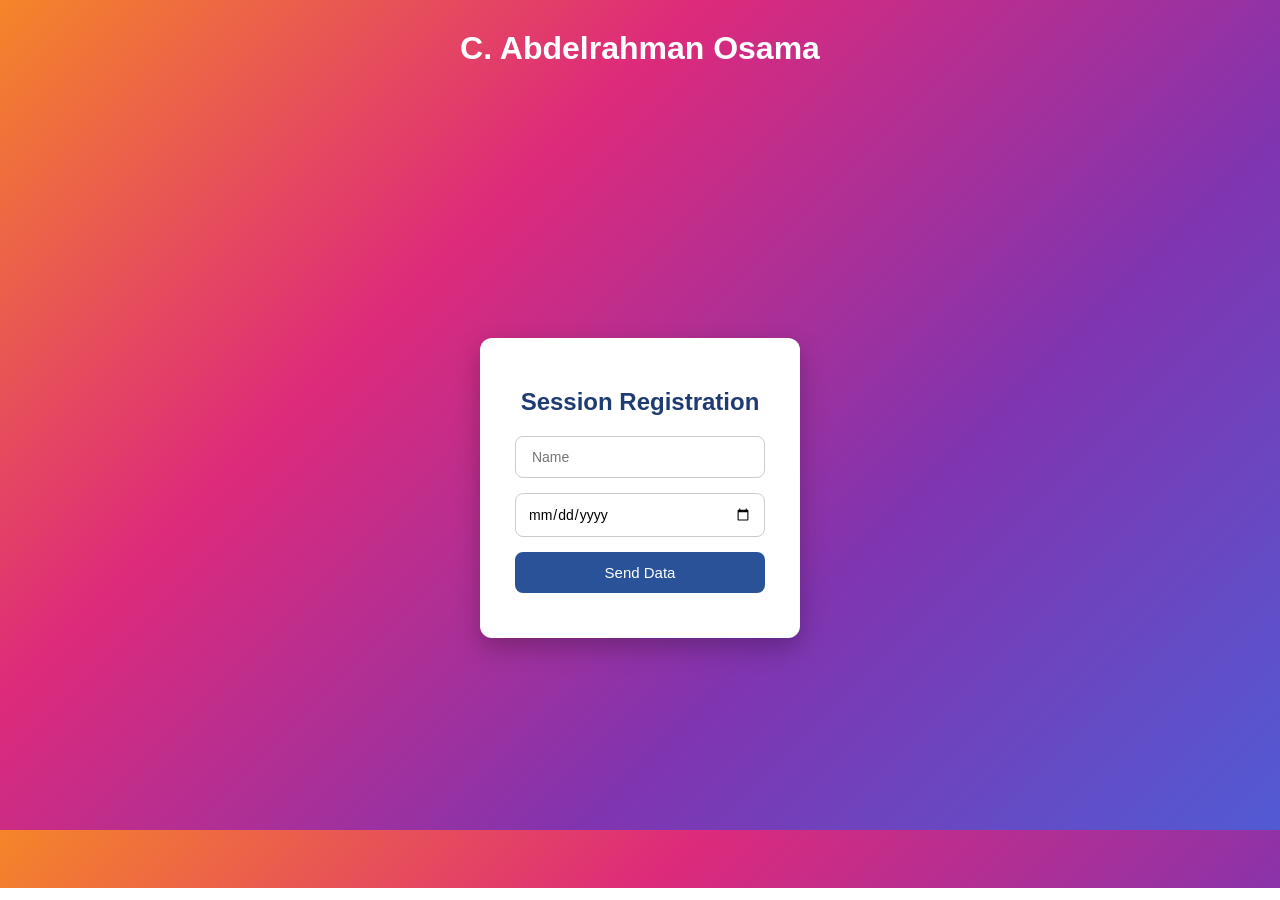
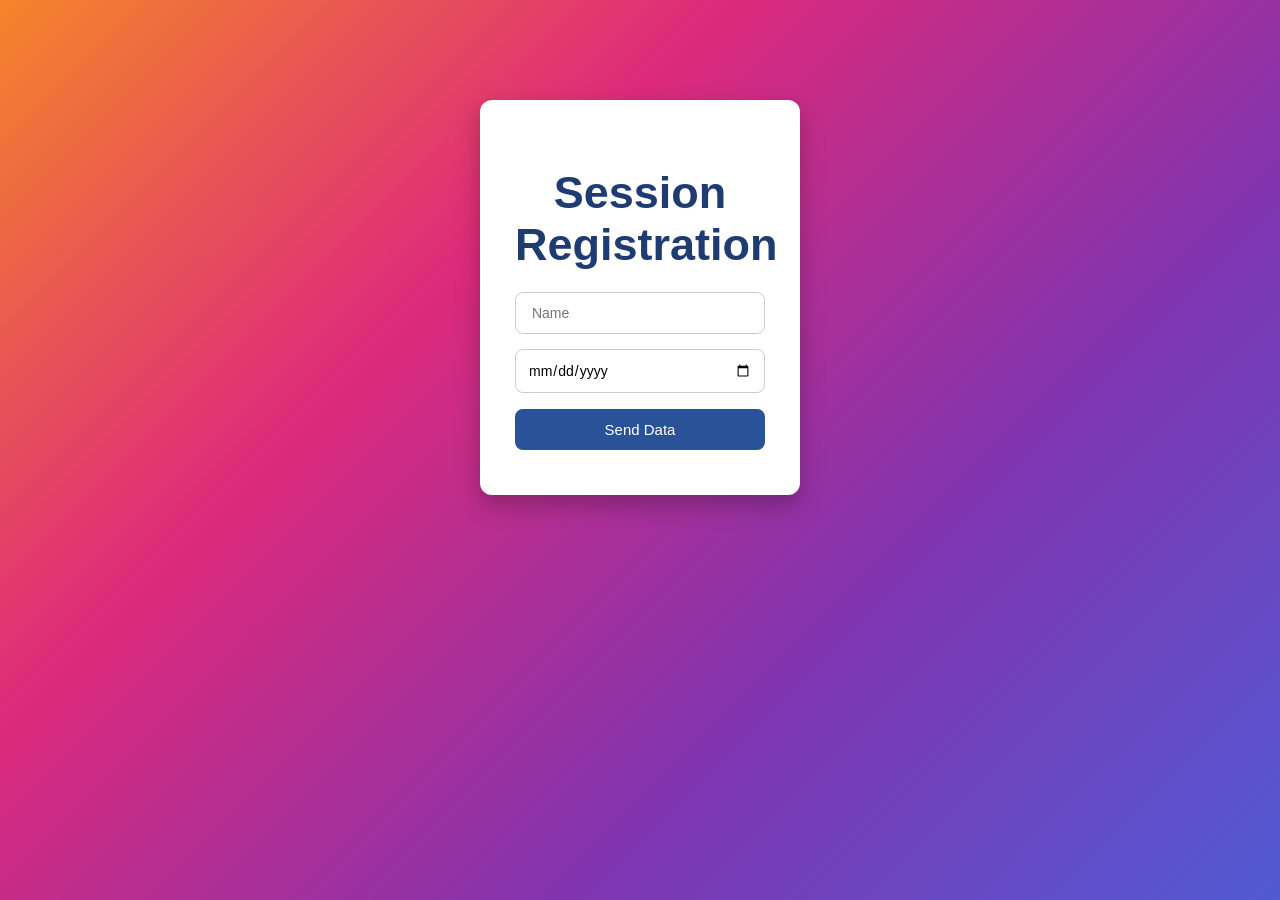
Before and after one commit to aosama03/Squash-RIG, a plain HTML site: page index.html in a window 1280 px wide. Drawn offline with Linux system fonts and the light colour scheme.

Commit message:
Add files via upload

```diff
--- a/index.html
+++ b/index.html
@@ -13,6 +13,7 @@
     body {
       margin: 0;
       height: 100vh;
+      background-repeat: no-repeat;
 background: linear-gradient(135deg, #f58529, #dd2a7b, #8134af, #515bd4);
     }
 
@@ -20,17 +21,11 @@
       background: #ffffff;
       padding: 30px 35px;
       border-radius: 12px;
+      margin: 100PX auto;
       width: 320px;
+      font-size: 30PX;
       box-shadow: 0 10px 25px rgba(0, 0, 0, 0.25);
       text-align: center;
-    }
-    .big {
-      display: flex;
-      align-items: center;
-
-      height: 100%;
-      justify-content: center;
-
     }
     .container h2 {
       margin-bottom: 20px;
@@ -75,9 +70,6 @@
   </style>
 </head>
 <body>
-  <div class="nav">
-    <h1 style="text-align: center; color: white; margin-top: 30px;">C. Abdelrahman Osama</h1>
-  </div>
   <div class="big">
       <div class="container">
     <h2>Session Registration</h2>
```
